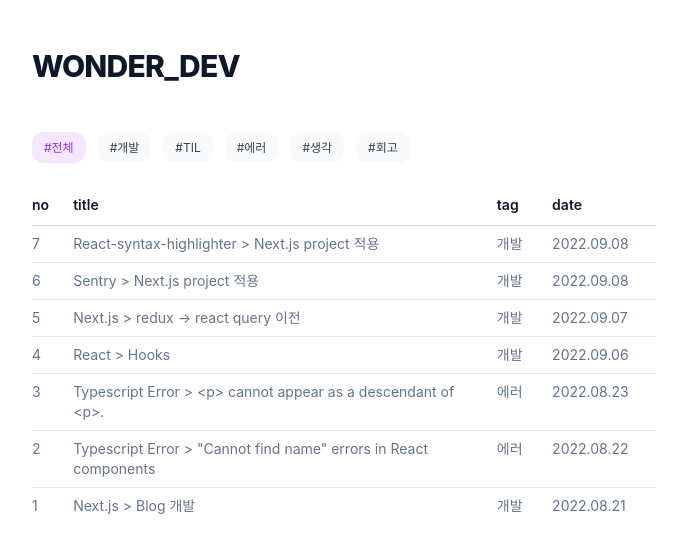
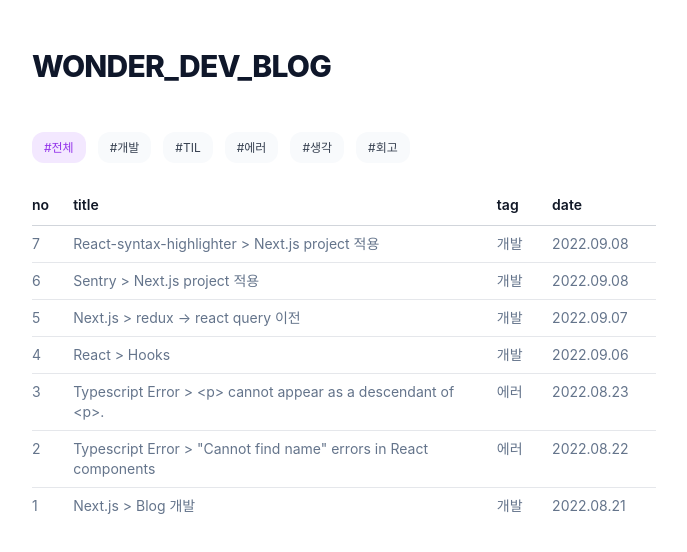
Before and after one commit to wonder-lee/wonder-dev-blog, a Next.js app: page / in a window 1280 px wide. Shown: the top 552 px of the page, without its empty margins (296-983 px from the left). Built offline with nearby package versions, Linux system fonts and the light colour scheme.

Commit message:
blog 상단 제목 WONDER_DEV_BLOG 명칭으로 변경

```diff
--- a/pages/_app.tsx
+++ b/pages/_app.tsx
@@ -34,7 +34,7 @@
       <div className="max-w-prose my-8 mx-auto">
         <>
           <h3 className="my-4 mx-auto p-4 hover:cursor-pointer text-2xl font-extrabold tracking-tight text-slate-900 dark:text-slate-200 text-3xl">
-            <Link href="/">WONDER_DEV</Link>
+            <Link href="/">WONDER_DEV_BLOG</Link>
           </h3>
           <div className="max-w-prose prose px-4 my-8">
             {tagButtons.map((tag) => {
```
